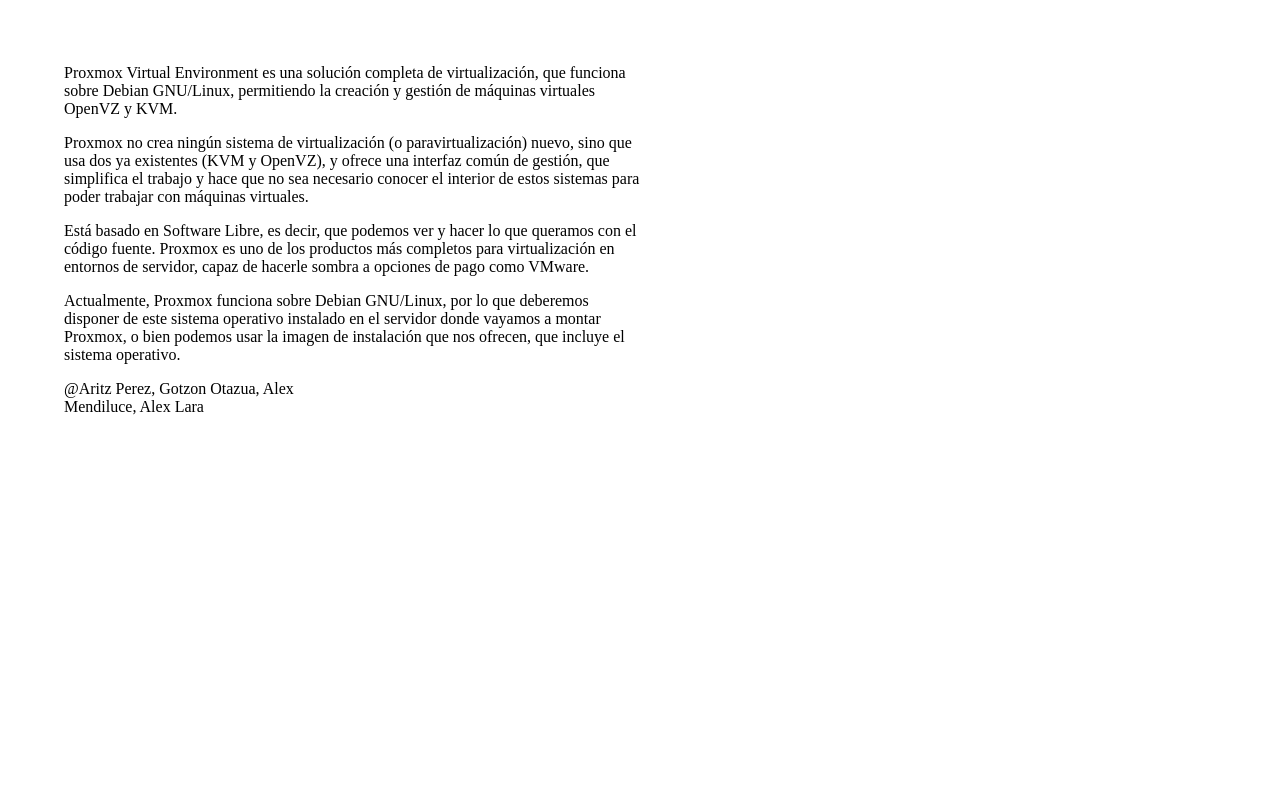
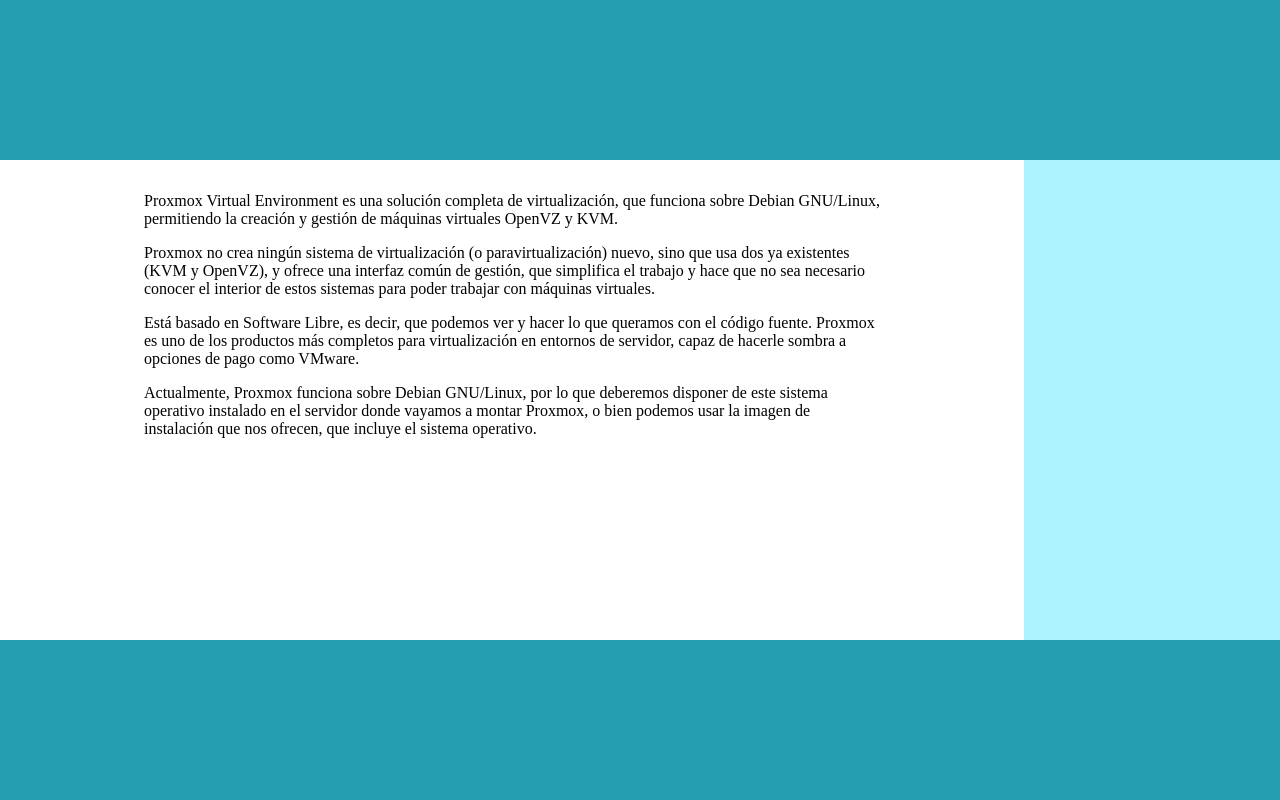
Before and after one commit to AlexLara99/retoT6, a plain HTML site: page T6 wiki/wiki.html in a window 1280 px wide. Drawn offline with Linux system fonts and the light colour scheme.

Commit message:
empezar plantilla

```diff
--- /dev/null
+++ b/T6 wiki/wiki.css
@@ -0,0 +1,28 @@
+ * {
+   box-sizing: border-box;
+  }
+  body {
+    margin: 0;
+  }
+  #main {
+    display: flex;
+    min-height: calc(100vh - 40vh);
+  }
+  #main > article {
+    flex: 1;
+    margin-right: 10%;
+    margin-left: 10%;
+  }
+
+  #main > aside {
+    flex: 0 0 20vw;
+    background-color: #ADF3FF;
+  }
+
+  header, footer, article, aside {
+    padding: 1em;
+  }
+  header, footer {
+    background-color: #269EB2;
+    height: 20vh;
+  }
--- a/T6 wiki/wiki.html
+++ b/T6 wiki/wiki.html
@@ -1,26 +1,29 @@
-<HTML>
-    <head>
-      <meta charset="UTF-8">
-      <link href="css/wiki.css"
-      rel="stylesheet" type="text/css"/>
-    </head>
-    <body>
-    	<header>
 
-      </header>
-      <article>
-     <p> Proxmox Virtual Environment es una solución completa de virtualización, que funciona sobre Debian GNU/Linux, permitiendo la creación y gestión de máquinas virtuales OpenVZ y KVM. </p>
+<!DOCTYPE html>
+<html>
+<head>
+	<meta charset="UTF-8">
+	 <link rel="stylesheet" type="text/css" href="wiki.css">
+	 <title>T6</title>
 
- <p>Proxmox no crea ningún sistema de virtualización (o paravirtualización) nuevo, sino que usa dos ya existentes (KVM y OpenVZ), y ofrece una interfaz común de gestión, que simplifica el trabajo y hace que no sea necesario conocer el interior de estos sistemas para poder trabajar con máquinas virtuales. </p>
+</head>
+<body>
+ <header></header>
+  <div id="main">
+    <article>
 
- <p>Está basado en Software Libre, es decir, que podemos ver y hacer lo que queramos con el código fuente. Proxmox es uno de los productos más completos para virtualización en entornos de servidor, capaz de hacerle sombra a opciones de pago como VMware. </p>
+    	<p>Proxmox Virtual Environment es una solución completa de virtualización, que funciona sobre Debian GNU/Linux, permitiendo la creación y gestión de máquinas virtuales OpenVZ y KVM.</p>
 
- <p>Actualmente, Proxmox funciona sobre Debian GNU/Linux, por lo que deberemos disponer de este sistema operativo instalado en el servidor donde vayamos a montar Proxmox, o bien podemos usar la imagen de instalación que nos ofrecen, que incluye el sistema operativo. </p>
+		<p>Proxmox no crea ningún sistema de virtualización (o paravirtualización) nuevo, sino que usa dos ya existentes (KVM y OpenVZ), y ofrece una interfaz común de gestión, que simplifica el trabajo y hace que no sea necesario conocer el interior de estos sistemas para poder trabajar con máquinas virtuales.</p>
 
-    	<article>
-        <footer>
-            <p>@Aritz Perez, Gotzon Otazua, Alex Mendiluce, Alex Lara</p>
-        </footer>
-    </body>
+		<p>Está basado en Software Libre, es decir, que podemos ver y hacer lo que queramos con el código fuente. Proxmox es uno de los productos más completos para virtualización en entornos de servidor, capaz de hacerle sombra a opciones de pago como VMware.</p>
 
-</HTML>
+		<p>Actualmente, Proxmox funciona sobre Debian GNU/Linux, por lo que deberemos disponer de este sistema operativo instalado en el servidor donde vayamos a montar Proxmox, o bien podemos usar la imagen de instalación que nos ofrecen, que incluye el sistema operativo.</p>
+
+    </article>
+
+    <aside></aside>
+  </div>
+    <footer></footer>
+</body>
+</html>
```
